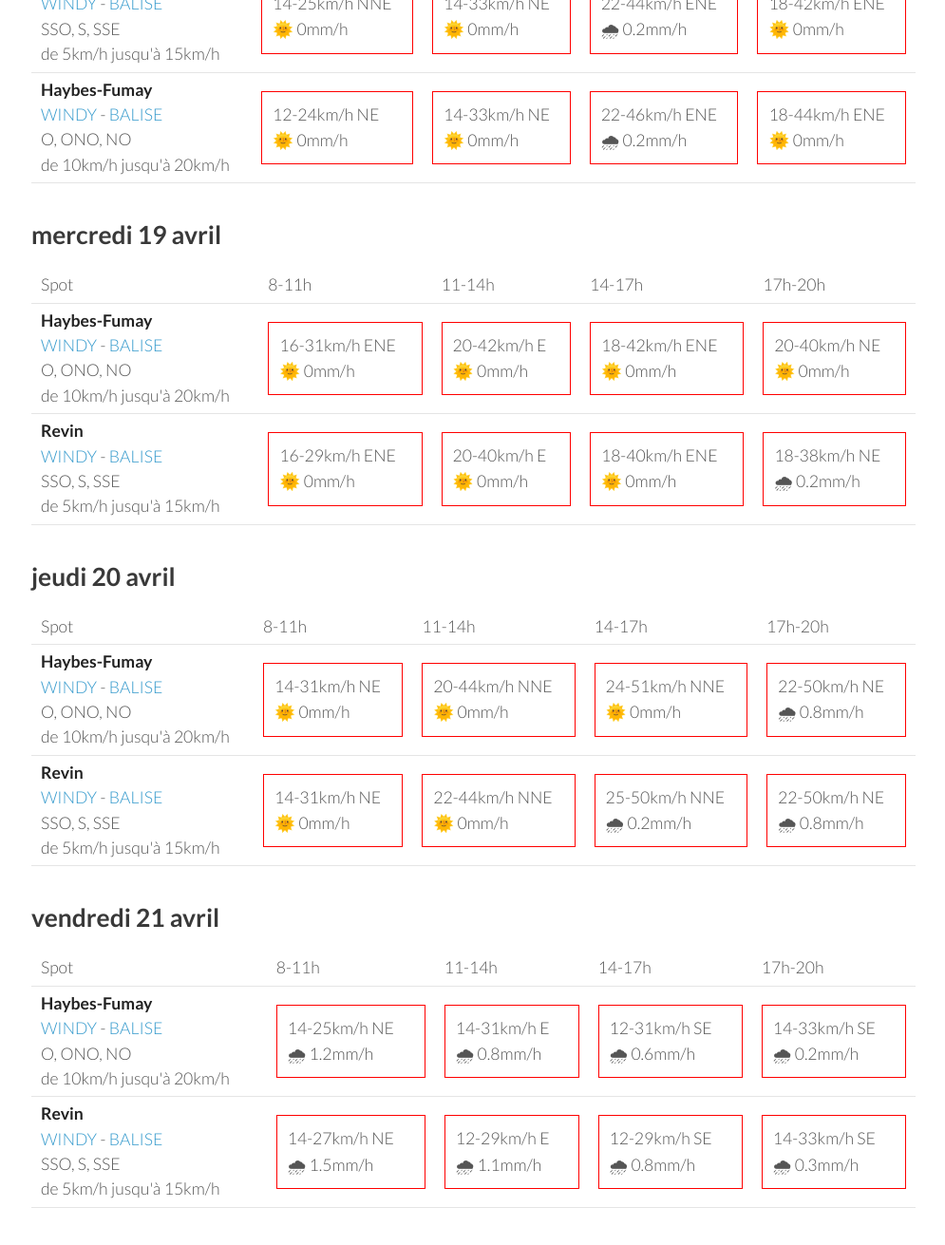
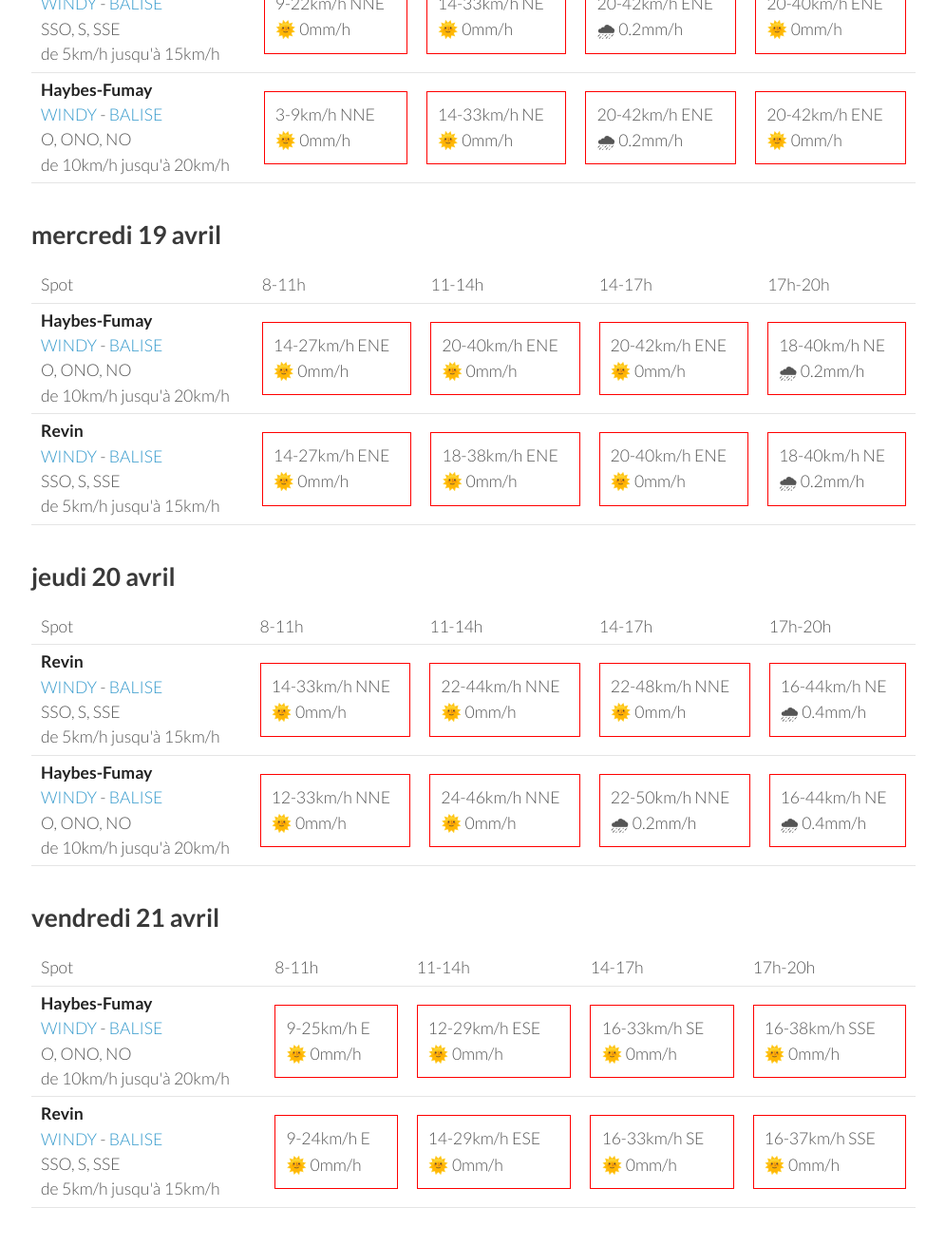
Before and after one commit to parapente-dans-le-nord/parapente-dans-le-nord.github.io, a Jekyll site: the page built from ardennes.markdown, in a window 1280 px wide and 1400 px high, scrolled down 1126 px. Shown: the top 1311 px of the window at 95% size, without its empty margins (25-1020 px from the left). Built offline with Jekyll 4.4.1, drawn with Linux system fonts in a browser that asks for light colours; some of the changed text lies outside the part shown.

Commit message:
update index.markdown

```diff
--- a/ardennes.markdown
+++ b/ardennes.markdown
@@ -22,21 +22,21 @@ page mise à jour le dimanche 16 avril 13:10
       <td>17h-20h</td>
     </tr>
 <tr>
+        <td><strong>Revin</strong><br><a href="https://windy.com/49.948/4.625?49.543,4.625,8">WINDY</a> - <span class=""><a href="http://www.balisemeteo.com/balise.php?idBalise=5019">BALISE</a> </span><br> <span class="vent-favorable">SSO, S, SSE</span><br><span class="force-vent">de 5km/h jusqu'à 15km/h</span> </td>
+
+            <td><div class="not-flyable"><p>0-0km/h NA</p><p>🌧️ 0mm/h</p></div></td>
+            <td><div class="not-flyable"><p>0-0km/h NA</p><p>🌧️ 0mm/h</p></div></td>
+            <td><div class="not-flyable"><p>0-0km/h NA</p><p>🌧️ 0mm/h</p></div></td>
+            <td><div class="not-flyable"><p>7-24km/h N</p><p>🌞 0mm/h</p></div></td>
+
+    </tr>
+<tr>
         <td><strong>Haybes-Fumay</strong><br><a href="https://windy.com/49.998/4.715?49.913,4.738,10">WINDY</a> - <span class=""><a href="http://www.balisemeteo.com/balise.php?idBalise=104">BALISE</a> </span><br> <span class="vent-favorable">O, ONO, NO</span><br><span class="force-vent">de 10km/h jusqu'à 20km/h</span> </td>
 
             <td><div class="not-flyable"><p>0-0km/h NA</p><p>🌧️ 0mm/h</p></div></td>
-            <td><div class="not-flyable"><p>5-20km/h N</p><p>🌞 0mm/h</p></div></td>
-            <td><div class="not-flyable"><p>5-18km/h N</p><p>🌞 0mm/h</p></div></td>
-            <td><div class="not-flyable"><p>9-24km/h N</p><p>🌞 0mm/h</p></div></td>
-
-    </tr>
-<tr>
-        <td><strong>Revin</strong><br><a href="https://windy.com/49.948/4.625?49.543,4.625,8">WINDY</a> - <span class=""><a href="http://www.balisemeteo.com/balise.php?idBalise=5019">BALISE</a> </span><br> <span class="vent-favorable">SSO, S, SSE</span><br><span class="force-vent">de 5km/h jusqu'à 15km/h</span> </td>
-
             <td><div class="not-flyable"><p>0-0km/h NA</p><p>🌧️ 0mm/h</p></div></td>
-            <td><div class="not-flyable"><p>7-27km/h N</p><p>🌞 0mm/h</p></div></td>
-            <td><div class="not-flyable"><p>9-27km/h NNO</p><p>🌞 0mm/h</p></div></td>
-            <td><div class="not-flyable"><p>7-27km/h NNO</p><p>🌞 0mm/h</p></div></td>
+            <td><div class="not-flyable"><p>0-0km/h NA</p><p>🌧️ 0mm/h</p></div></td>
+            <td><div class="not-flyable"><p>5-25km/h N</p><p>🌞 0mm/h</p></div></td>
 
     </tr>
 
@@ -58,20 +58,20 @@ page mise à jour le dimanche 16 avril 13:10
 <tr>
         <td><strong>Haybes-Fumay</strong><br><a href="https://windy.com/49.998/4.715?49.913,4.738,10">WINDY</a> - <span class=""><a href="http://www.balisemeteo.com/balise.php?idBalise=104">BALISE</a> </span><br> <span class="vent-favorable">O, ONO, NO</span><br><span class="force-vent">de 10km/h jusqu'à 20km/h</span> </td>
 
-            <td><div class="not-flyable"><p>5-16km/h NNE</p><p>🌞 0mm/h</p></div></td>
-            <td><div class="not-flyable"><p>9-24km/h NNE</p><p>🌞 0mm/h</p></div></td>
+            <td><div class="not-flyable"><p>5-20km/h NNE</p><p>🌞 0mm/h</p></div></td>
+            <td><div class="not-flyable"><p>5-20km/h NNE</p><p>🌞 0mm/h</p></div></td>
             <td><div class="not-flyable"><p>11-29km/h NNE</p><p>🌞 0mm/h</p></div></td>
-            <td><div class="not-flyable"><p>14-35km/h NNE</p><p>🌞 0mm/h</p></div></td>
+            <td><div class="not-flyable"><p>12-31km/h NNE</p><p>🌧 0.4mm/h</p></div></td>
 
 
     </tr>
 <tr>
         <td><strong>Revin</strong><br><a href="https://windy.com/49.948/4.625?49.543,4.625,8">WINDY</a> - <span class=""><a href="http://www.balisemeteo.com/balise.php?idBalise=5019">BALISE</a> </span><br> <span class="vent-favorable">SSO, S, SSE</span><br><span class="force-vent">de 5km/h jusqu'à 15km/h</span> </td>
 
-            <td><div class="not-flyable"><p>7-20km/h NNE</p><p>🌞 0mm/h</p></div></td>
-            <td><div class="not-flyable"><p>9-27km/h NNE</p><p>🌞 0mm/h</p></div></td>
-            <td><div class="not-flyable"><p>11-33km/h NE</p><p>🌞 0mm/h</p></div></td>
-            <td><div class="not-flyable"><p>14-38km/h NE</p><p>🌞 0mm/h</p></div></td>
+            <td><div class="not-flyable"><p>5-24km/h N</p><p>🌞 0mm/h</p></div></td>
+            <td><div class="not-flyable"><p>7-22km/h NNE</p><p>🌞 0mm/h</p></div></td>
+            <td><div class="not-flyable"><p>12-33km/h NNE</p><p>🌞 0mm/h</p></div></td>
+            <td><div class="not-flyable"><p>12-35km/h NE</p><p>🌧 0.2mm/h</p></div></td>
 
 
     </tr>
@@ -94,20 +94,20 @@ page mise à jour le dimanche 16 avril 13:10
 <tr>
         <td><strong>Revin</strong><br><a href="https://windy.com/49.948/4.625?49.543,4.625,8">WINDY</a> - <span class=""><a href="http://www.balisemeteo.com/balise.php?idBalise=5019">BALISE</a> </span><br> <span class="vent-favorable">SSO, S, SSE</span><br><span class="force-vent">de 5km/h jusqu'à 15km/h</span> </td>
 
-            <td><div class="not-flyable"><p>14-25km/h NNE</p><p>🌞 0mm/h</p></div></td>
+            <td><div class="not-flyable"><p>9-22km/h NNE</p><p>🌞 0mm/h</p></div></td>
             <td><div class="not-flyable"><p>14-33km/h NE</p><p>🌞 0mm/h</p></div></td>
-            <td><div class="not-flyable"><p>22-44km/h ENE</p><p>🌧 0.2mm/h</p></div></td>
-            <td><div class="not-flyable"><p>18-42km/h ENE</p><p>🌞 0mm/h</p></div></td>
+            <td><div class="not-flyable"><p>20-42km/h ENE</p><p>🌧 0.2mm/h</p></div></td>
+            <td><div class="not-flyable"><p>20-40km/h ENE</p><p>🌞 0mm/h</p></div></td>
 
 
     </tr>
 <tr>
         <td><strong>Haybes-Fumay</strong><br><a href="https://windy.com/49.998/4.715?49.913,4.738,10">WINDY</a> - <span class=""><a href="http://www.balisemeteo.com/balise.php?idBalise=104">BALISE</a> </span><br> <span class="vent-favorable">O, ONO, NO</span><br><span class="force-vent">de 10km/h jusqu'à 20km/h</span> </td>
 
-            <td><div class="not-flyable"><p>12-24km/h NE</p><p>🌞 0mm/h</p></div></td>
+            <td><div class="not-flyable"><p>3-9km/h NNE</p><p>🌞 0mm/h</p></div></td>
             <td><div class="not-flyable"><p>14-33km/h NE</p><p>🌞 0mm/h</p></div></td>
-            <td><div class="not-flyable"><p>22-46km/h ENE</p><p>🌧 0.2mm/h</p></div></td>
-            <td><div class="not-flyable"><p>18-44km/h ENE</p><p>🌞 0mm/h</p></div></td>
+            <td><div class="not-flyable"><p>20-42km/h ENE</p><p>🌧 0.2mm/h</p></div></td>
+            <td><div class="not-flyable"><p>20-42km/h ENE</p><p>🌞 0mm/h</p></div></td>
 
 
     </tr>
@@ -130,20 +130,20 @@ page mise à jour le dimanche 16 avril 13:10
 <tr>
         <td><strong>Haybes-Fumay</strong><br><a href="https://windy.com/49.998/4.715?49.913,4.738,10">WINDY</a> - <span class=""><a href="http://www.balisemeteo.com/balise.php?idBalise=104">BALISE</a> </span><br> <span class="vent-favorable">O, ONO, NO</span><br><span class="force-vent">de 10km/h jusqu'à 20km/h</span> </td>
 
-            <td><div class="not-flyable"><p>16-31km/h ENE</p><p>🌞 0mm/h</p></div></td>
-            <td><div class="not-flyable"><p>20-42km/h E</p><p>🌞 0mm/h</p></div></td>
-            <td><div class="not-flyable"><p>18-42km/h ENE</p><p>🌞 0mm/h</p></div></td>
-            <td><div class="not-flyable"><p>20-40km/h NE</p><p>🌞 0mm/h</p></div></td>
+            <td><div class="not-flyable"><p>14-27km/h ENE</p><p>🌞 0mm/h</p></div></td>
+            <td><div class="not-flyable"><p>20-40km/h ENE</p><p>🌞 0mm/h</p></div></td>
+            <td><div class="not-flyable"><p>20-42km/h ENE</p><p>🌞 0mm/h</p></div></td>
+            <td><div class="not-flyable"><p>18-40km/h NE</p><p>🌧 0.2mm/h</p></div></td>
 
 
     </tr>
 <tr>
         <td><strong>Revin</strong><br><a href="https://windy.com/49.948/4.625?49.543,4.625,8">WINDY</a> - <span class=""><a href="http://www.balisemeteo.com/balise.php?idBalise=5019">BALISE</a> </span><br> <span class="vent-favorable">SSO, S, SSE</span><br><span class="force-vent">de 5km/h jusqu'à 15km/h</span> </td>
 
-            <td><div class="not-flyable"><p>16-29km/h ENE</p><p>🌞 0mm/h</p></div></td>
-            <td><div class="not-flyable"><p>20-40km/h E</p><p>🌞 0mm/h</p></div></td>
-            <td><div class="not-flyable"><p>18-40km/h ENE</p><p>🌞 0mm/h</p></div></td>
-            <td><div class="not-flyable"><p>18-38km/h NE</p><p>🌧 0.2mm/h</p></div></td>
+            <td><div class="not-flyable"><p>14-27km/h ENE</p><p>🌞 0mm/h</p></div></td>
+            <td><div class="not-flyable"><p>18-38km/h ENE</p><p>🌞 0mm/h</p></div></td>
+            <td><div class="not-flyable"><p>20-40km/h ENE</p><p>🌞 0mm/h</p></div></td>
+            <td><div class="not-flyable"><p>18-40km/h NE</p><p>🌧 0.2mm/h</p></div></td>
 
 
     </tr>
@@ -164,22 +164,22 @@ page mise à jour le dimanche 16 avril 13:10
       <td>17h-20h</td>
     </tr>
 <tr>
-        <td><strong>Haybes-Fumay</strong><br><a href="https://windy.com/49.998/4.715?49.913,4.738,10">WINDY</a> - <span class=""><a href="http://www.balisemeteo.com/balise.php?idBalise=104">BALISE</a> </span><br> <span class="vent-favorable">O, ONO, NO</span><br><span class="force-vent">de 10km/h jusqu'à 20km/h</span> </td>
+        <td><strong>Revin</strong><br><a href="https://windy.com/49.948/4.625?49.543,4.625,8">WINDY</a> - <span class=""><a href="http://www.balisemeteo.com/balise.php?idBalise=5019">BALISE</a> </span><br> <span class="vent-favorable">SSO, S, SSE</span><br><span class="force-vent">de 5km/h jusqu'à 15km/h</span> </td>
 
-            <td><div class="not-flyable"><p>14-31km/h NE</p><p>🌞 0mm/h</p></div></td>
-            <td><div class="not-flyable"><p>20-44km/h NNE</p><p>🌞 0mm/h</p></div></td>
-            <td><div class="not-flyable"><p>24-51km/h NNE</p><p>🌞 0mm/h</p></div></td>
-            <td><div class="not-flyable"><p>22-50km/h NE</p><p>🌧 0.8mm/h</p></div></td>
+            <td><div class="not-flyable"><p>14-33km/h NNE</p><p>🌞 0mm/h</p></div></td>
+            <td><div class="not-flyable"><p>22-44km/h NNE</p><p>🌞 0mm/h</p></div></td>
+            <td><div class="not-flyable"><p>22-48km/h NNE</p><p>🌞 0mm/h</p></div></td>
+            <td><div class="not-flyable"><p>16-44km/h NE</p><p>🌧 0.4mm/h</p></div></td>
 
 
     </tr>
 <tr>
-        <td><strong>Revin</strong><br><a href="https://windy.com/49.948/4.625?49.543,4.625,8">WINDY</a> - <span class=""><a href="http://www.balisemeteo.com/balise.php?idBalise=5019">BALISE</a> </span><br> <span class="vent-favorable">SSO, S, SSE</span><br><span class="force-vent">de 5km/h jusqu'à 15km/h</span> </td>
+        <td><strong>Haybes-Fumay</strong><br><a href="https://windy.com/49.998/4.715?49.913,4.738,10">WINDY</a> - <span class=""><a href="http://www.balisemeteo.com/balise.php?idBalise=104">BALISE</a> </span><br> <span class="vent-favorable">O, ONO, NO</span><br><span class="force-vent">de 10km/h jusqu'à 20km/h</span> </td>
 
-            <td><div class="not-flyable"><p>14-31km/h NE</p><p>🌞 0mm/h</p></div></td>
-            <td><div class="not-flyable"><p>22-44km/h NNE</p><p>🌞 0mm/h</p></div></td>
-            <td><div class="not-flyable"><p>25-50km/h NNE</p><p>🌧 0.2mm/h</p></div></td>
-            <td><div class="not-flyable"><p>22-50km/h NE</p><p>🌧 0.8mm/h</p></div></td>
+            <td><div class="not-flyable"><p>12-33km/h NNE</p><p>🌞 0mm/h</p></div></td>
+            <td><div class="not-flyable"><p>24-46km/h NNE</p><p>🌞 0mm/h</p></div></td>
+            <td><div class="not-flyable"><p>22-50km/h NNE</p><p>🌧 0.2mm/h</p></div></td>
+            <td><div class="not-flyable"><p>16-44km/h NE</p><p>🌧 0.4mm/h</p></div></td>
 
 
     </tr>
@@ -202,20 +202,20 @@ page mise à jour le dimanche 16 avril 13:10
 <tr>
         <td><strong>Haybes-Fumay</strong><br><a href="https://windy.com/49.998/4.715?49.913,4.738,10">WINDY</a> - <span class=""><a href="http://www.balisemeteo.com/balise.php?idBalise=104">BALISE</a> </span><br> <span class="vent-favorable">O, ONO, NO</span><br><span class="force-vent">de 10km/h jusqu'à 20km/h</span> </td>
 
-            <td><div class="not-flyable"><p>14-25km/h NE</p><p>🌧 1.2mm/h</p></div></td>
-            <td><div class="not-flyable"><p>14-31km/h E</p><p>🌧 0.8mm/h</p></div></td>
-            <td><div class="not-flyable"><p>12-31km/h SE</p><p>🌧 0.6mm/h</p></div></td>
-            <td><div class="not-flyable"><p>14-33km/h SE</p><p>🌧 0.2mm/h</p></div></td>
+            <td><div class="not-flyable"><p>9-25km/h E</p><p>🌞 0mm/h</p></div></td>
+            <td><div class="not-flyable"><p>12-29km/h ESE</p><p>🌞 0mm/h</p></div></td>
+            <td><div class="not-flyable"><p>16-33km/h SE</p><p>🌞 0mm/h</p></div></td>
+            <td><div class="not-flyable"><p>16-38km/h SSE</p><p>🌞 0mm/h</p></div></td>
 
 
     </tr>
 <tr>
         <td><strong>Revin</strong><br><a href="https://windy.com/49.948/4.625?49.543,4.625,8">WINDY</a> - <span class=""><a href="http://www.balisemeteo.com/balise.php?idBalise=5019">BALISE</a> </span><br> <span class="vent-favorable">SSO, S, SSE</span><br><span class="force-vent">de 5km/h jusqu'à 15km/h</span> </td>
 
-            <td><div class="not-flyable"><p>14-27km/h NE</p><p>🌧 1.5mm/h</p></div></td>
-            <td><div class="not-flyable"><p>12-29km/h E</p><p>🌧 1.1mm/h</p></div></td>
-            <td><div class="not-flyable"><p>12-29km/h SE</p><p>🌧 0.8mm/h</p></div></td>
-            <td><div class="not-flyable"><p>14-33km/h SE</p><p>🌧 0.3mm/h</p></div></td>
+            <td><div class="not-flyable"><p>9-24km/h E</p><p>🌞 0mm/h</p></div></td>
+            <td><div class="not-flyable"><p>14-29km/h ESE</p><p>🌞 0mm/h</p></div></td>
+            <td><div class="not-flyable"><p>16-33km/h SE</p><p>🌞 0mm/h</p></div></td>
+            <td><div class="not-flyable"><p>16-37km/h SSE</p><p>🌞 0mm/h</p></div></td>
 
 
     </tr>
```
Also changed, not shown: other parts of ardennes.markdown (+1 -1 lines).
